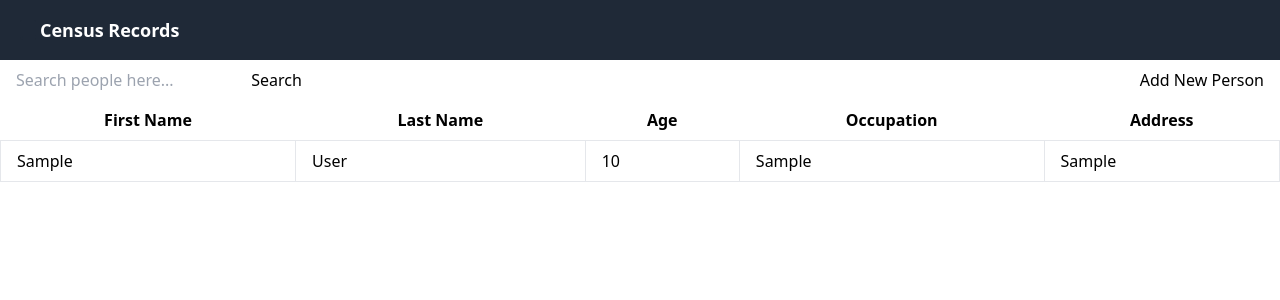
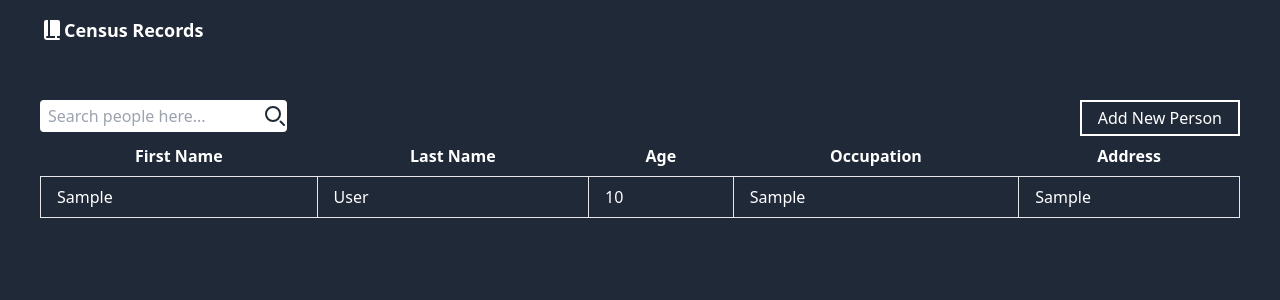
Before and after one commit to Lionel-hub1/census_app, a Django app: template home/templates/index.html in a window 1280 px wide. Shown: the top 300 px of the page. Run offline with Django 4.2, Linux system fonts and the light colour scheme; the template is opened without the code that fills it: values that come from a table or form of the project are taken from there, others are empty; tables that the repository leaves empty hold one stand-in row (values such as "Sample post"); parts of the project's set-up code (start-up, migrations or seed data) failed here and were passed over; some libraries are stand-ins or nearby versions.

Commit message:
Adding a person working well

```diff
--- a/home/templates/index.html
+++ b/home/templates/index.html
@@ -7,12 +7,12 @@
     <title>Census Home</title>
     <script src="https://cdn.tailwindcss.com"></script>
   </head>
-  <body>
-    <nav class="flex items-center justify-between bg-gray-800 p-4">
+  <body class="bg-gray-800">
+    <nav class="flex items-center px-10 py-4">
       <div class="flex items-center">
         <!-- Brand -->
         <svg
-          class="w-6 h-6 text-gray-800 dark:text-white"
+          class="w-6 h-6 text-white"
           aria-hidden="true"
           xmlns="http://www.w3.org/2000/svg"
           fill="currentColor"
@@ -28,17 +28,39 @@
         <span class="text-white font-semibold text-lg">Census Records</span>
       </div>
     </nav>
-    <div class="container mx-auto">
+    <div class="px-10 py-10 text-white">
       <table class="table-auto w-full">
         <thead>
           <div class="flex justify-between">
-            <div class="px-4 py-2">
-              <input type="text" placeholder="Search people here..." />
-              <button type="submit">Search</button>
+            <div class="relative">
+              <input
+                class="px-2 py-1 rounded"
+                type="text"
+                placeholder="Search people here..."
+              />
+              <button class="absolute right-0 my-1" type="submit">
+                <svg
+                  class="w-6 h-6 text-gray-800"
+                  aria-hidden="true"
+                  xmlns="http://www.w3.org/2000/svg"
+                  fill="none"
+                  viewBox="0 0 24 24"
+                >
+                  <path
+                    stroke="currentColor"
+                    stroke-linecap="round"
+                    stroke-width="2"
+                    d="m21 21-3.5-3.5M17 10a7 7 0 1 1-14 0 7 7 0 0 1 14 0Z"
+                  />
+                </svg>
+              </button>
             </div>
-            <div class="px-4 py-2">
-              <button type="submit">Add New Person</button>
-            </div>
+            <a
+              class="px-4 py-1 border-2 border-white flex items-center justify-center"
+              href="{% url 'add' %}"
+            >
+              Add New Person
+            </a>
           </div>
           <tr>
             <th class="px-4 py-2">First Name</th>
@@ -60,47 +82,6 @@
           {% endfor %}
         </tbody>
       </table>
-
-      <div class="fixed inset-0 flex items-center justify-center z-50 hidden">
-        <div class="bg-white rounded-lg p-8">
-          <h2 class="text-2xl font-bold mb-4">Add New Person</h2>
-          <form>
-            <div class="mb-4">
-              <label for="name" class="block mb-2">Name</label>
-              <input
-                type="text"
-                id="name"
-                name="name"
-                class="border rounded px-4 py-2 w-full"
-              />
-            </div>
-            <div class="mb-4">
-              <label for="age" class="block mb-2">Age</label>
-              <input
-                type="number"
-                id="age"
-                name="age"
-                class="border rounded px-4 py-2 w-full"
-              />
-            </div>
-            <div class="mb-4">
-              <label for="address" class="block mb-2">Address</label>
-              <input
-                type="text"
-                id="address"
-                name="address"
-                class="border rounded px-4 py-2 w-full"
-              />
-            </div>
-            <button
-              type="submit"
-              class="bg-blue-500 text-white px-4 py-2 rounded"
-            >
-              Save
-            </button>
-          </form>
-        </div>
-      </div>
     </div>
   </body>
 </html>
```
Also changed, not shown: home/templates/addperson.html (+111 -0 lines), home/views.py (+13 -0 lines).
